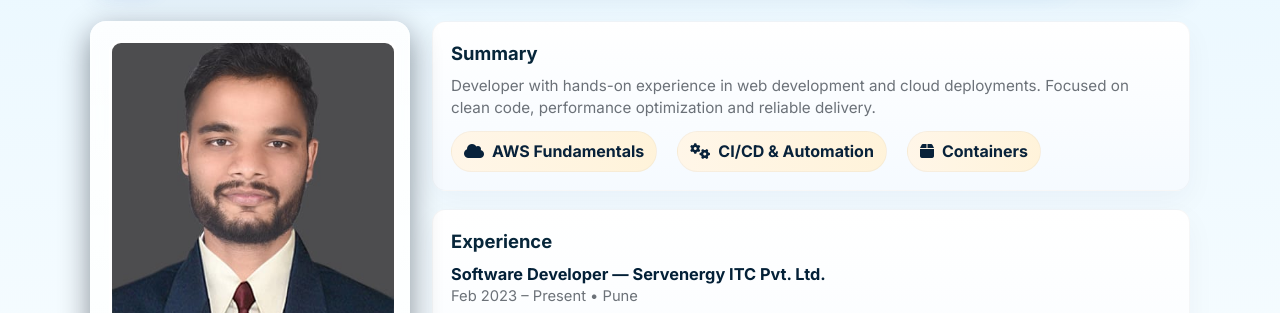
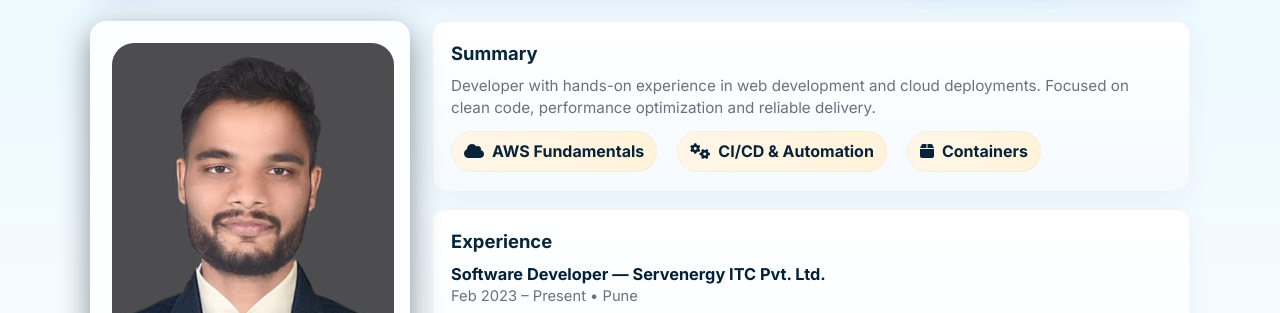
Before and after one commit to mrdevanand/portfolio, a plain HTML site: page index.html in a window 1280 px wide. Shown: the part 127-440 px from the top of the page. Drawn offline with Linux system fonts and the light colour scheme.

Commit message:
profile photo adjust

```diff
--- a/index.html
+++ b/index.html
@@ -95,8 +95,8 @@
   }
   .profile-photo{
     width:100%;
-    border-radius:12px;
-    height:320px; object-fit:cover; display:block; margin-bottom:12px;
+    border-radius:25px;
+    height:380px; object-fit:cover; display:block; margin-bottom:12px;
     border: 3px solid rgba(255,255,255,0.9);
   }
   .name { font-size:1.2rem; font-weight:700; color:#042036; margin-bottom:4px; }
```
